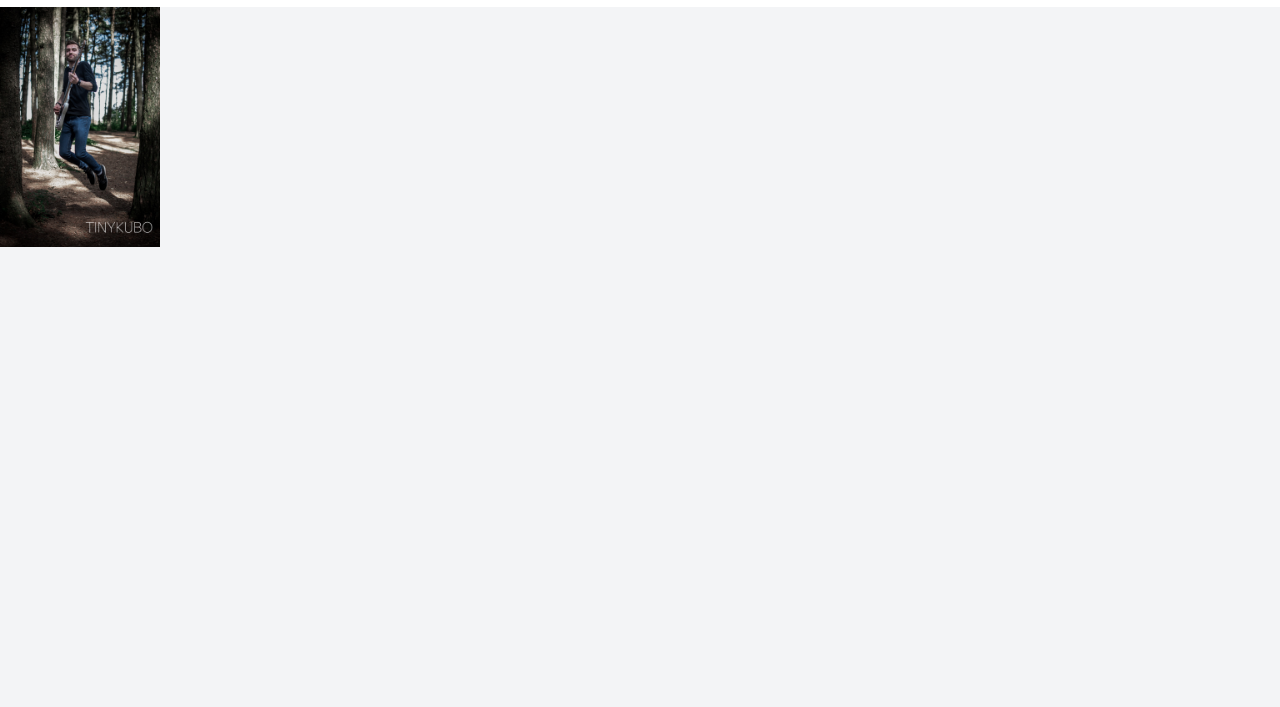
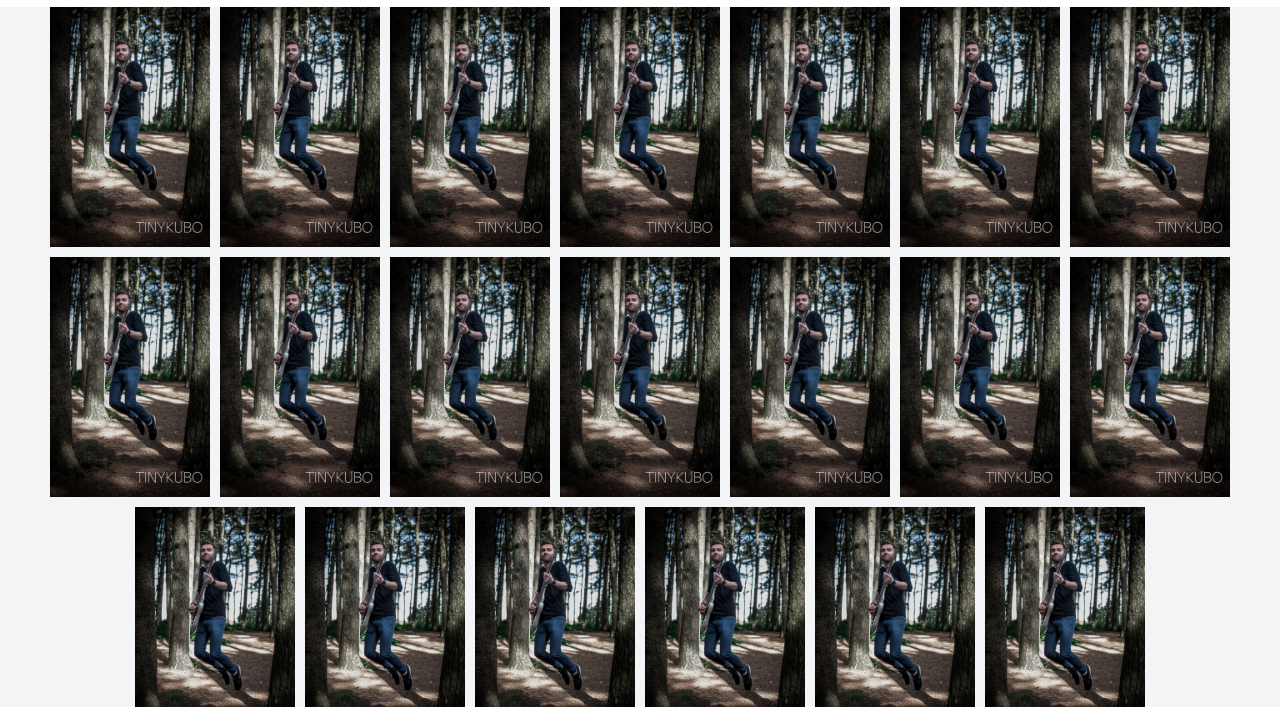
Before and after one commit to ivybustamante/friendly-octo-pancake, a website built with Vite: page portfolio.html in a window 1280 px wide. Shown: the part 93-800 px from the top of the page. Built offline with nearby package versions, Linux system fonts and the light colour scheme.

Commit message:
moved hero text and added thumbnails

```diff
--- a/assets/css/style.css
+++ b/assets/css/style.css
@@ -94,7 +94,10 @@ body {
   .container {
     flex-direction: column;
   }
-
+  .hero-text {
+    top: 124px;
+    left: 141px;
+  }
   .ivy {
     color: #0cfa77;
   }
--- a/portfolio.html
+++ b/portfolio.html
@@ -16,8 +16,103 @@
 
     <main class="relative flex-1 overflow-hidden">
       <div
-        class="portfolio thumbnails flex justify-left items-left h-210 bg-gray-100"
+        class="flex justify-center flex-wrap gap-[10px] items-left bg-gray-100"
       >
+        <img
+          class="w-40 h-60 object-cover"
+          src="assets/images/Man-with-bass.JPG"
+          alt="Band Photoshoots"
+        />
+        <img
+          class="w-40 h-60 object-cover"
+          src="assets/images/Man-with-bass.JPG"
+          alt="Band Photoshoots"
+        />
+        <img
+          class="w-40 h-60 object-cover"
+          src="assets/images/Man-with-bass.JPG"
+          alt="Band Photoshoots"
+        />
+        <img
+          class="w-40 h-60 object-cover"
+          src="assets/images/Man-with-bass.JPG"
+          alt="Band Photoshoots"
+        />
+        <img
+          class="w-40 h-60 object-cover"
+          src="assets/images/Man-with-bass.JPG"
+          alt="Band Photoshoots"
+        />
+        <img
+          class="w-40 h-60 object-cover"
+          src="assets/images/Man-with-bass.JPG"
+          alt="Band Photoshoots"
+        />
+        <img
+          class="w-40 h-60 object-cover"
+          src="assets/images/Man-with-bass.JPG"
+          alt="Band Photoshoots"
+        />
+        <img
+          class="w-40 h-60 object-cover"
+          src="assets/images/Man-with-bass.JPG"
+          alt="Band Photoshoots"
+        />
+        <img
+          class="w-40 h-60 object-cover"
+          src="assets/images/Man-with-bass.JPG"
+          alt="Band Photoshoots"
+        />
+        <img
+          class="w-40 h-60 object-cover"
+          src="assets/images/Man-with-bass.JPG"
+          alt="Band Photoshoots"
+        />
+        <img
+          class="w-40 h-60 object-cover"
+          src="assets/images/Man-with-bass.JPG"
+          alt="Band Photoshoots"
+        />
+        <img
+          class="w-40 h-60 object-cover"
+          src="assets/images/Man-with-bass.JPG"
+          alt="Band Photoshoots"
+        />
+        <img
+          class="w-40 h-60 object-cover"
+          src="assets/images/Man-with-bass.JPG"
+          alt="Band Photoshoots"
+        />
+        <img
+          class="w-40 h-60 object-cover"
+          src="assets/images/Man-with-bass.JPG"
+          alt="Band Photoshoots"
+        />
+        <img
+          class="w-40 h-60 object-cover"
+          src="assets/images/Man-with-bass.JPG"
+          alt="Band Photoshoots"
+        />
+        <img
+          class="w-40 h-60 object-cover"
+          src="assets/images/Man-with-bass.JPG"
+          alt="Band Photoshoots"
+        />
+        <img
+          class="w-40 h-60 object-cover"
+          src="assets/images/Man-with-bass.JPG"
+          alt="Band Photoshoots"
+        />
+        <img
+          class="w-40 h-60 object-cover"
+          src="assets/images/Man-with-bass.JPG"
+          alt="Band Photoshoots"
+        />
+        <img
+          class="w-40 h-60 object-cover"
+          src="assets/images/Man-with-bass.JPG"
+          alt="Band Photoshoots"
+        />
         <img
           class="w-40 h-60 object-cover"
           src="assets/images/Man-with-bass.JPG"
```
